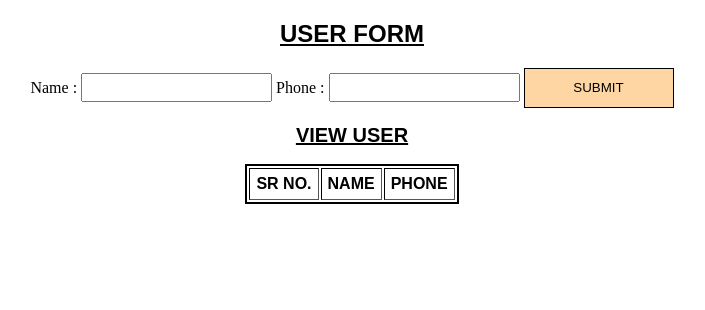
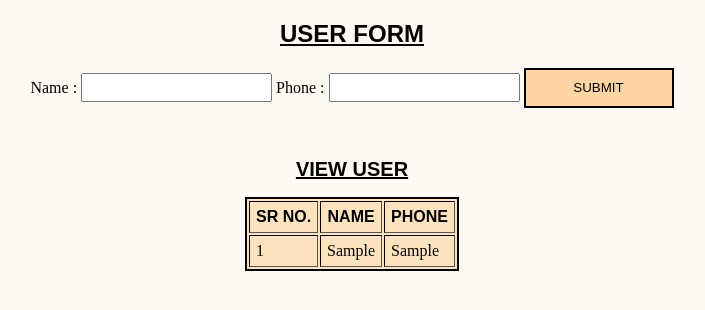
Before and after one commit to nehachauhan4423/Javascript, a plain HTML site: page dynamic form/dynamic form.html in a window 1280 px wide. Both pictures are taken after typing "Sample", "Sample" into the empty fields and a click on the button "SUBMIT". Shown: the whole page, without its empty margins (288-993 px from the left). Drawn offline with Linux system fonts and the light colour scheme.

Commit message:
javascipt

```diff
--- a/dynamic form/dynamic form.html
+++ b/dynamic form/dynamic form.html
@@ -7,22 +7,22 @@
     <title>Dynamic form</title>
 </head>
 
-<body align="center">
+<body align="center" style="background-color: rgba(253, 214, 163, 0.13);">
     <section>
         <div>
             <h2 style="font-family: Arial, Helvetica, sans-serif;text-decoration:underline;">USER FORM</h2>
             <form>
                 Name : <input type="text" id="name"style="padding: 5px;">
                 Phone : <input type="text" id="phone" style="padding: 5px;">
-                <input type="button" value="SUBMIT" onclick="datasaver()" style="width: 150px;height: 40px;background-color: rgb(253, 214, 163);color:rgb(0, 0, 0);border:1px solid black;">
+                <input type="button" value="SUBMIT" onclick="datasaver()" style="width: 150px;height: 40px;background-color: rgb(253, 214, 163);color:rgb(0, 0, 0);border:2px solid black;">
             </form>
         </div>
     </section>
 
     <section>
         <div align="center">
-            <h2 style="font-family: Arial, Helvetica, sans-serif;font-size: 20px;text-decoration: underline;">VIEW USER</h2>
-            <table border="1" cellpadding="6px" style="border: 2px solid black;">
+            <h2 style="font-family: Arial, Helvetica, sans-serif;font-size: 20px;text-decoration: underline;margin-top: 50px;">VIEW USER</h2>
+            <table border="1" cellpadding="6px" style="border: 2px solid black;background-color: rgba(253, 214, 163, 0.64);">
                 <thead>
                     <tr style="font-family: sans-serif;">
                         <th>SR NO.</th>
@@ -30,34 +30,53 @@
                         <th>PHONE</th>
                     </tr>
                 </thead>
+                <tbody id="record"></tbody>
             </table>
         </div>
     </section>
 
-    <script>
+
+    <script type="text/javascript">
         let data = [];
+        const viewRecoad = () => {
+            let tbl ="";
+            data.map((val,index)=>{
+                return(
+                    tbl +=`
+                        <tr>
+                            <td>${++index}</td>
+                            <td>${val.username}</td>
+                            <td>${val.userphone}</td>
+                        </tr>
+                    `
+                )
+            })
+            document.getElementById('record').innerHTML = tbl;
+        }
+        viewRecoad();
+
         const datasaver = () => {
             let name = document.getElementById('name').value;
             let phone = document.getElementById('phone').value;
 
             if (!name || !phone) {
-                alert("ALL FIELD REQUIRED");
-                return false;
+                    alert("ALL FILED REQUIRED");
+                    return false;
             }
 
             let obj = {
                 grid: Math.floor(Math.random() * 10000),
                 username: name,
                 userphone: phone
-
             }
-
-            data.push(obj)
-            console.log(data);
+            data.push(obj);
             document.getElementById('name').value = "";
             document.getElementById('phone').value = "";
+            alert("USER ADD");
+            viewRecoad();
         }
     </script>
+
 </body>
 
 </html>
```
